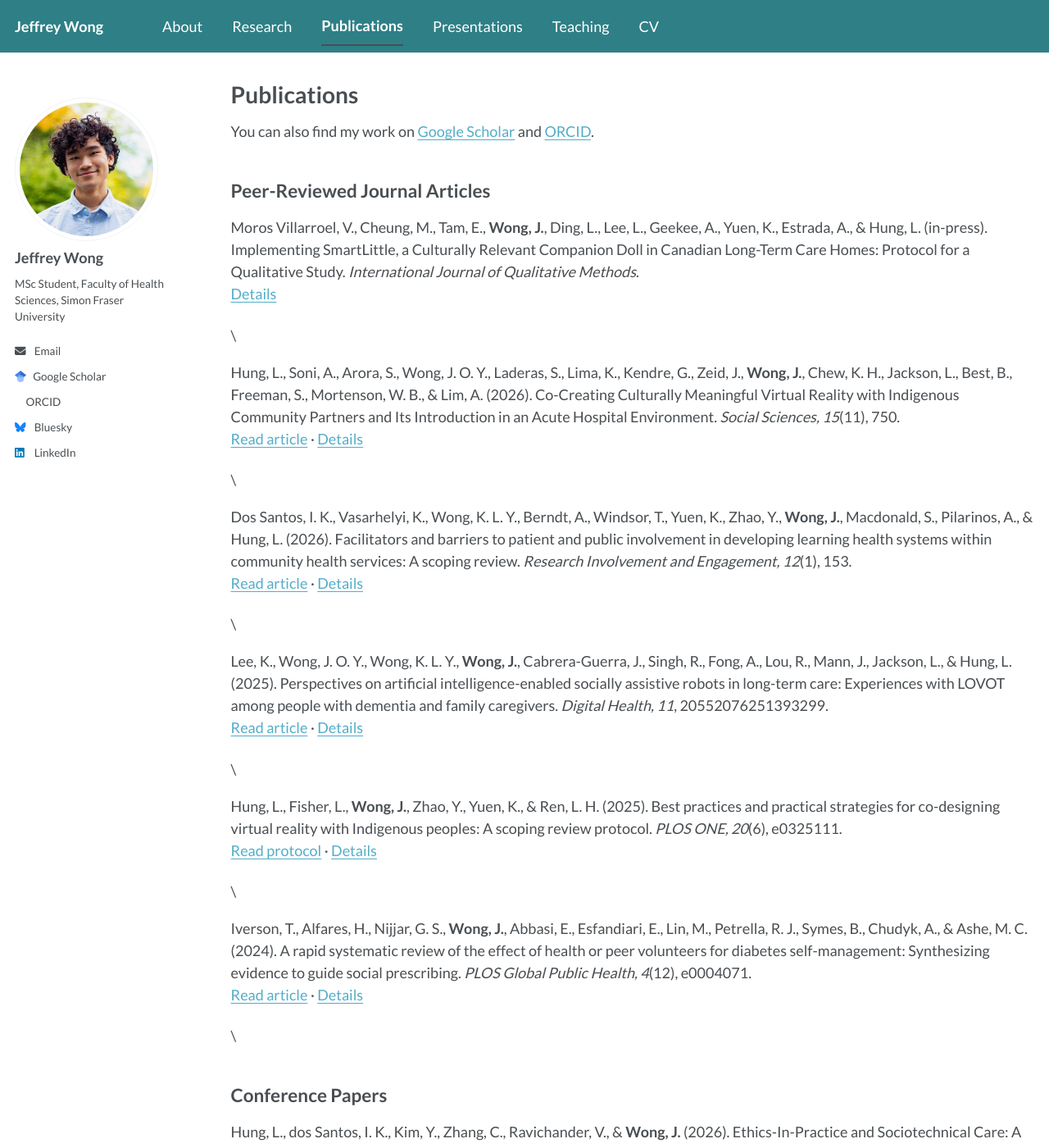
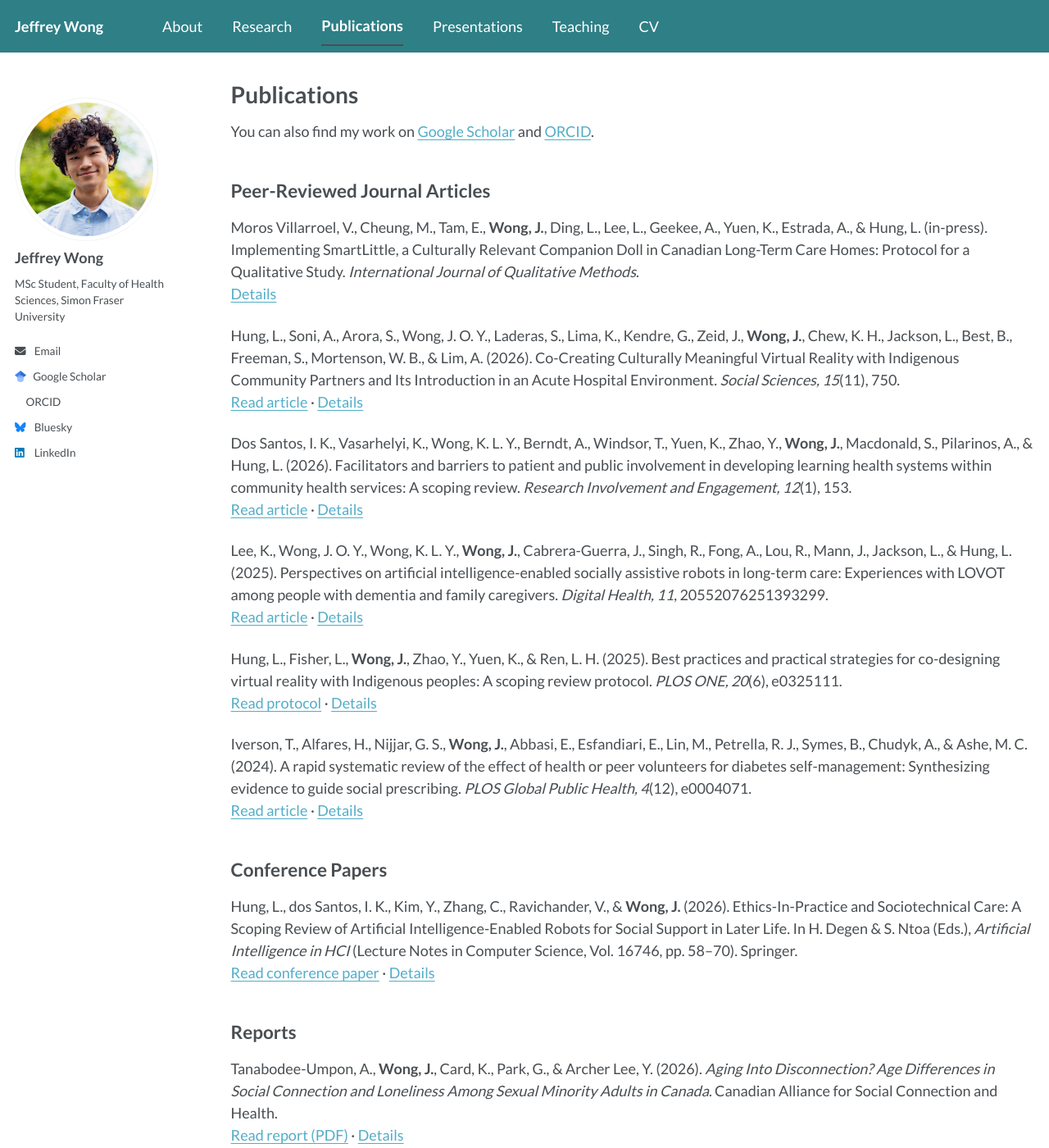
Before and after one commit to itsjeffreywong/itsjeffreywong.github.io, a Jekyll site: the page built from _pages/publications.html, in a window 1280 px wide and 1400 px high. Shown: the whole window at 82% size. Built offline with Jekyll 4.4.1, drawn with Linux system fonts in a browser that asks for light colours; a style sheet for code colours, icons or effects is not loaded.

Commit message:
Update publication-entry.html

```diff
--- a/_includes/publication-entry.html
+++ b/_includes/publication-entry.html
@@ -7,4 +7,4 @@
     {% endif %}
     <a href="{{ post.url | relative_url }}">Details</a>
   </p>
-</article>\
+</article>
```
